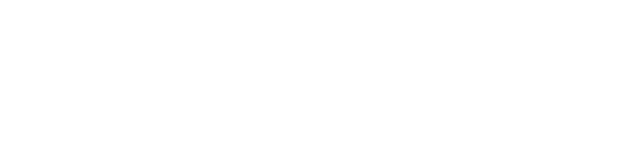
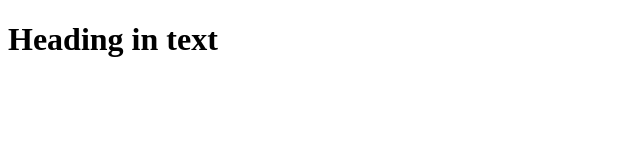
Before and after one commit to rbruun/git_exercise, a plain HTML site: page index.html in a window 1280 px wide. Shown: the whole page, without its empty margins (0-640 px from the left). Drawn offline with Linux system fonts and the light colour scheme.

Commit message:
adding a heading to website

```diff
--- a/index.html
+++ b/index.html
@@ -4,6 +4,6 @@
     <title></title>
 </head>
 <body>
-
+    <h1>Heading in text</h1>
 </body>
 </html>
```
